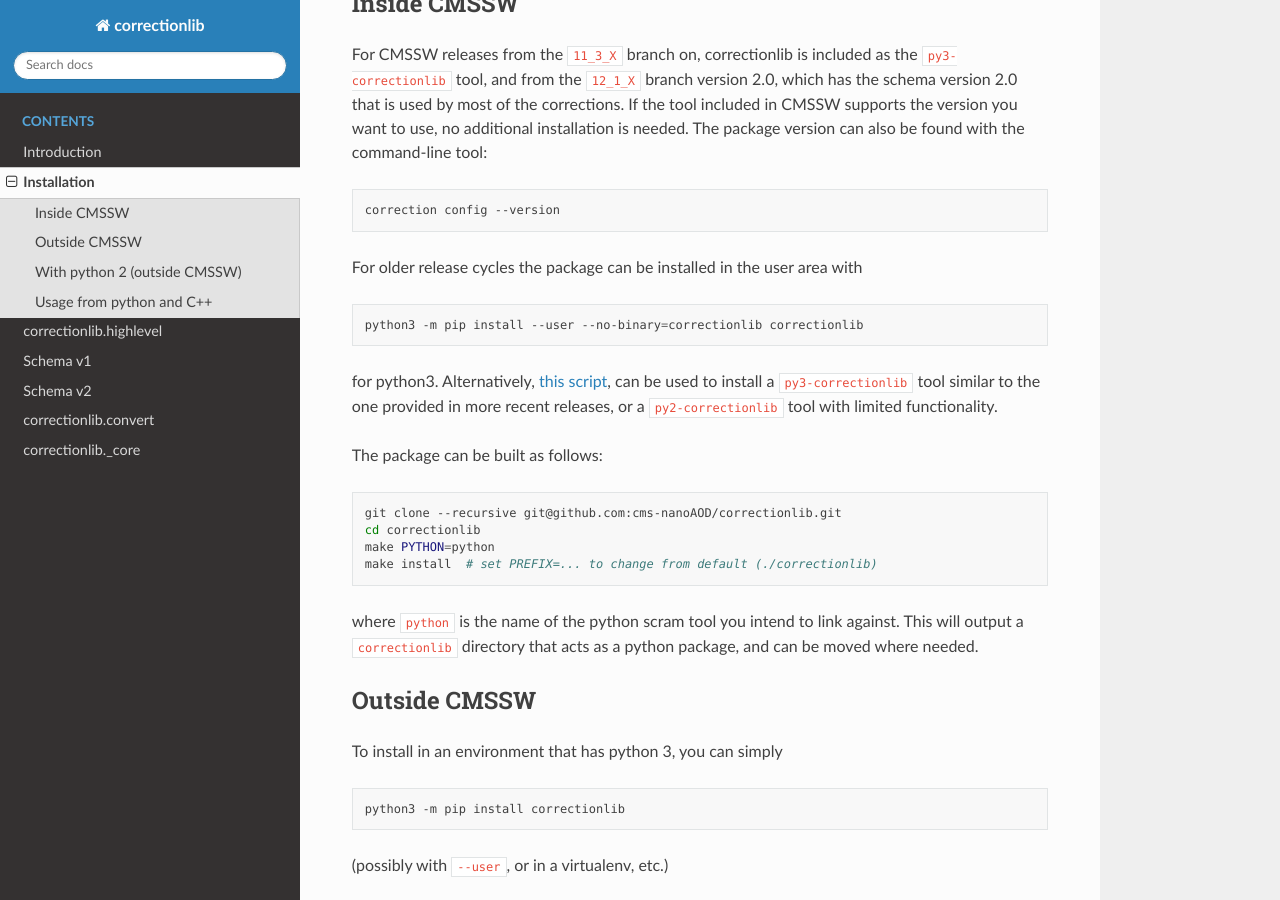
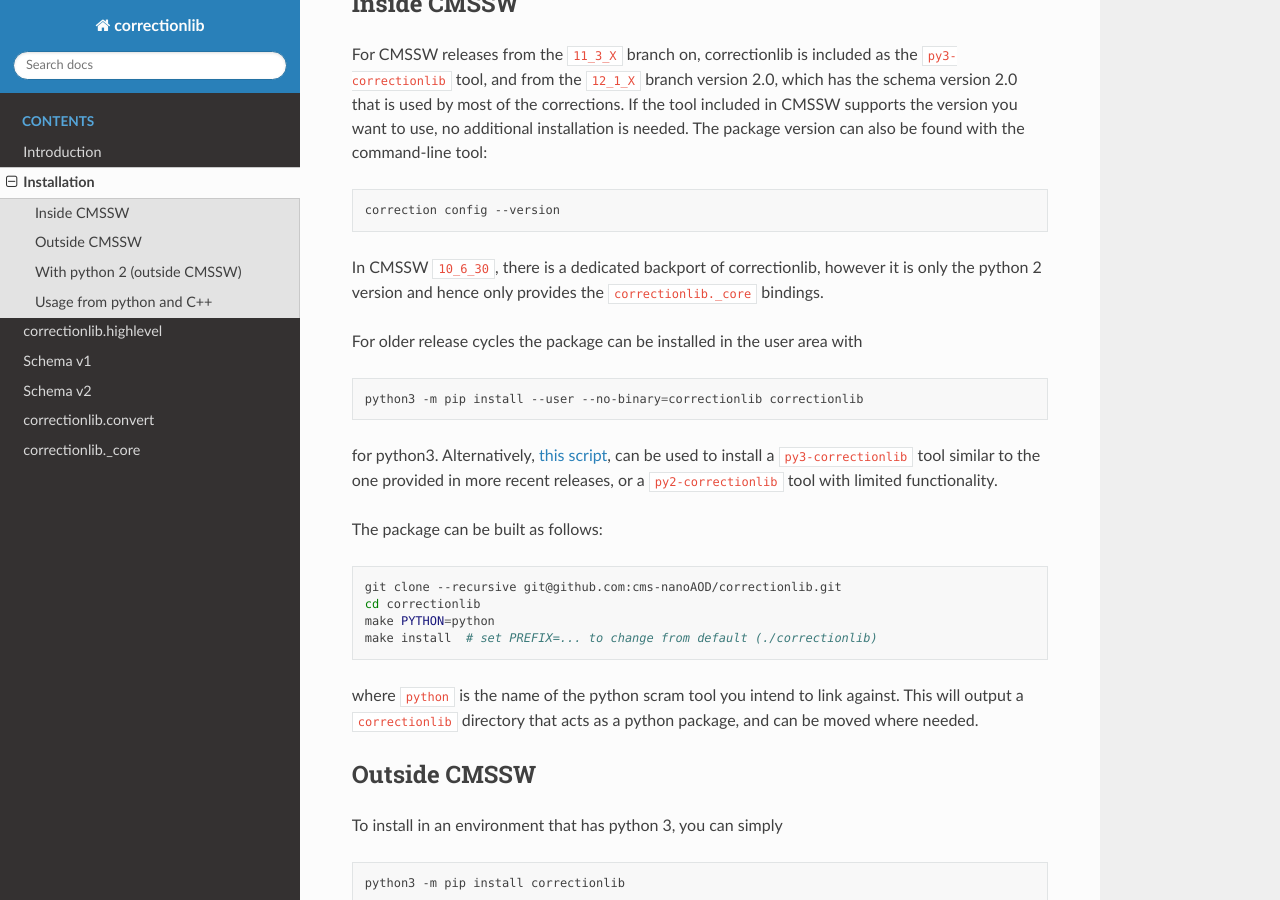
Before and after one commit to cms-nanoAOD/correctionlib, a Sphinx documentation site: the page built from docs/install.md, in a window 1280 px wide and 900 px high, scrolled down 342 px. Built offline with Sphinx 7.4.7 and the Read the Docs theme 2.0.0, drawn with Linux system fonts in a browser that asks for light colours.

Commit message:
Update install.md (#190)

````diff
--- a/docs/install.md
+++ b/docs/install.md
@@ -22,6 +22,10 @@
 ```bash
 correction config --version
 ```
+
+In CMSSW `10_6_30`, there is a dedicated backport of correctionlib, however
+it is only the python 2 version and hence only provides the `correctionlib._core`
+bindings.
 
 For older release cycles the package can be installed in the user area with
 ```bash
````
